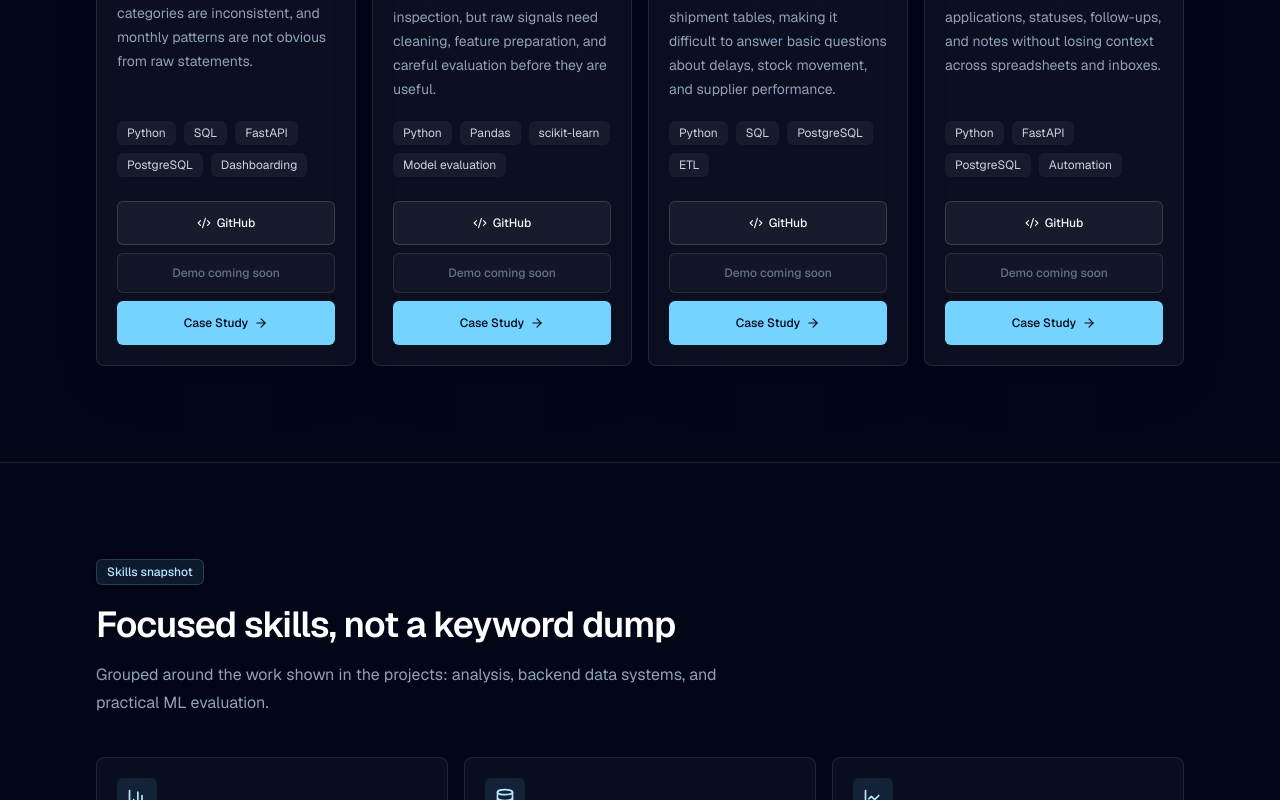
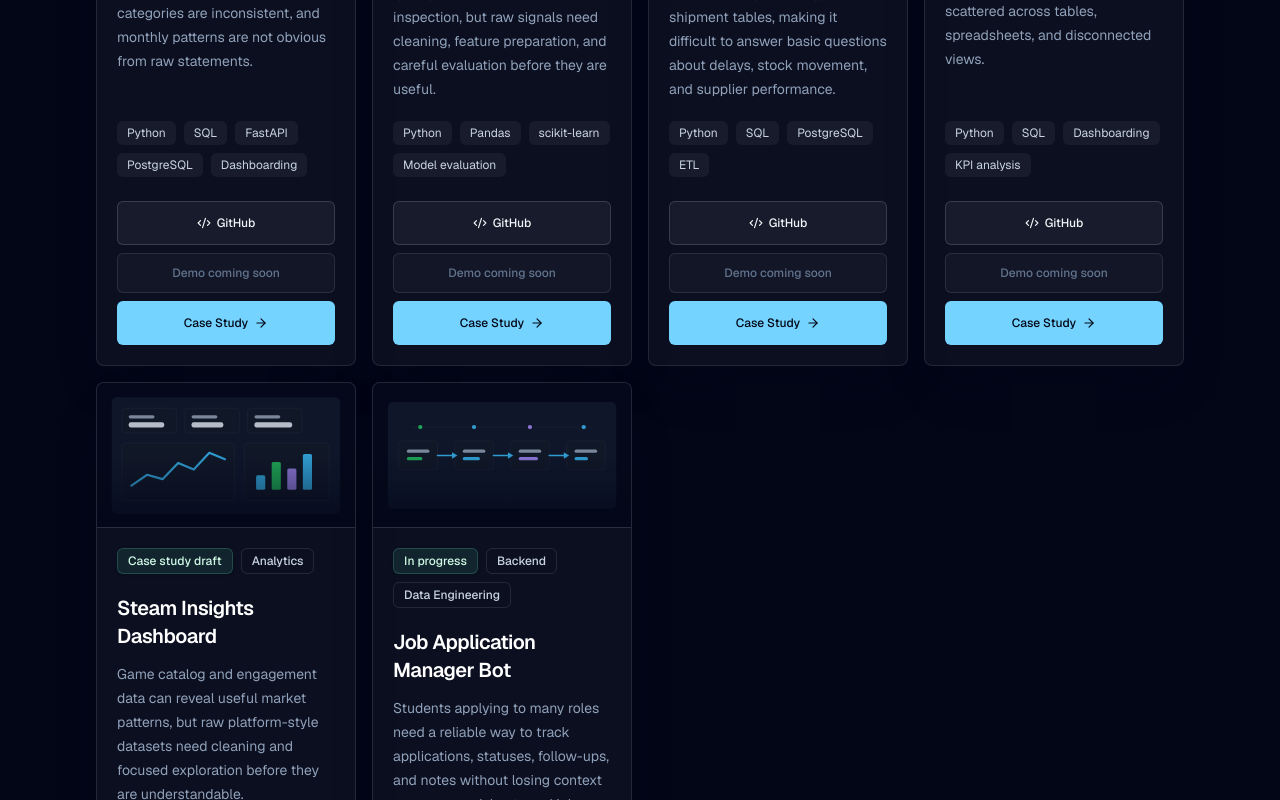
Before and after one commit to Sahil-dub/Portfolio, a Next.js app: page / in a window 1280 px wide. Shown: the part 1560-2360 px from the top of the page. Built offline with nearby package versions, Linux system fonts and the light colour scheme.

Commit message:
feat: add additional analytics project cards

```diff
--- a/content/projects.ts
+++ b/content/projects.ts
@@ -141,6 +141,80 @@ export const projects: Project[] = [
     ],
   },
   {
+    slug: "business-kpi-dashboard-analytics-system",
+    title: "Business KPI Dashboard Analytics System",
+    businessProblem:
+      "Business performance data is difficult to act on when KPIs are scattered across tables, spreadsheets, and disconnected views.",
+    techStack: ["Python", "SQL", "Dashboarding", "KPI analysis"],
+    status: "Case study draft",
+    types: ["Analytics"],
+    githubUrl: "https://github.com/Sahil-dub/business-kpi-dashboard-analytics-system",
+    demoUrl: null,
+    caseStudyUrl: "/projects/business-kpi-dashboard-analytics-system",
+    previewImage: "/projects/analytics-preview.svg",
+    overview:
+      "An analytics project focused on structuring business KPI data into clear dashboard views for performance review and decision support.",
+    dataInputs: [
+      "Business KPI-style records with time periods, categories, and performance measures.",
+      "Cleaned metric definitions prepared for repeatable reporting.",
+      "Dashboard-ready summaries for trend and comparison views.",
+    ],
+    approach: [
+      "Defined the KPI questions before designing the dashboard structure.",
+      "Prepared data summaries that keep metric logic separate from presentation.",
+      "Organized dashboard views around performance trends, category comparisons, and review-friendly summaries.",
+    ],
+    results: [
+      "Created a clearer analytics workflow for turning KPI records into dashboard-ready views.",
+      "Kept outcomes focused on portfolio evidence rather than claiming business impact without production data.",
+    ],
+    challenges: [
+      "Keeping KPI definitions consistent across views.",
+      "Avoiding a dashboard that looks busy but does not help answer business questions.",
+    ],
+    learnings: [
+      "Strong KPI dashboards depend on metric clarity before visual design.",
+      "Recruiter-friendly analytics projects should show how the dashboard supports decisions.",
+    ],
+  },
+  {
+    slug: "steam-insights-dashboard",
+    title: "Steam Insights Dashboard",
+    businessProblem:
+      "Game catalog and engagement data can reveal useful market patterns, but raw platform-style datasets need cleaning and focused exploration before they are understandable.",
+    techStack: ["Python", "SQL", "Data visualization", "Dashboarding"],
+    status: "Case study draft",
+    types: ["Analytics"],
+    githubUrl: "https://github.com/Sahil-dub/steam-insights-dashboard",
+    demoUrl: null,
+    caseStudyUrl: "/projects/steam-insights-dashboard",
+    previewImage: "/projects/analytics-preview.svg",
+    overview:
+      "An analytics dashboard project for exploring Steam-style game data, genre patterns, pricing signals, and review or engagement trends.",
+    dataInputs: [
+      "Steam-style game catalog records with genres, pricing, ratings, and metadata.",
+      "Cleaned fields for category comparison and trend analysis.",
+      "Aggregated views prepared for dashboard exploration.",
+    ],
+    approach: [
+      "Cleaned and grouped platform-style records into analysis-friendly categories.",
+      "Focused dashboard views on market patterns instead of overwhelming users with raw tables.",
+      "Used visual summaries to compare genres, price ranges, and review patterns.",
+    ],
+    results: [
+      "Created a portfolio-ready analytics project showing exploratory dashboard thinking.",
+      "Kept conclusions descriptive and avoided claiming market predictions from exploratory data.",
+    ],
+    challenges: [
+      "Handling noisy category labels and incomplete catalog-style data.",
+      "Choosing visuals that summarize patterns without overclaiming causality.",
+    ],
+    learnings: [
+      "Exploratory dashboards work best when they guide the next question.",
+      "Consumer platform data needs careful interpretation because popularity signals can be biased.",
+    ],
+  },
+  {
     slug: "job-application-manager-bot",
     title: "Job Application Manager Bot",
     businessProblem:
```
